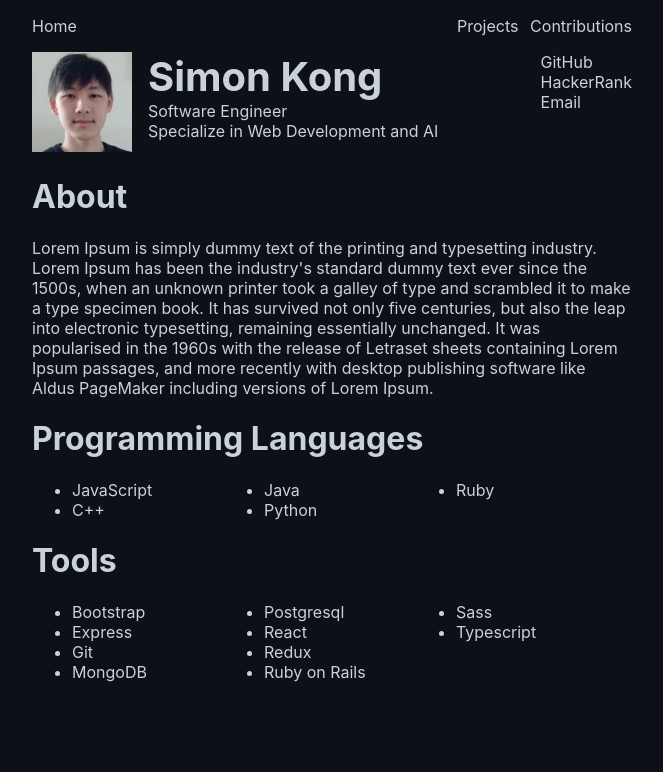
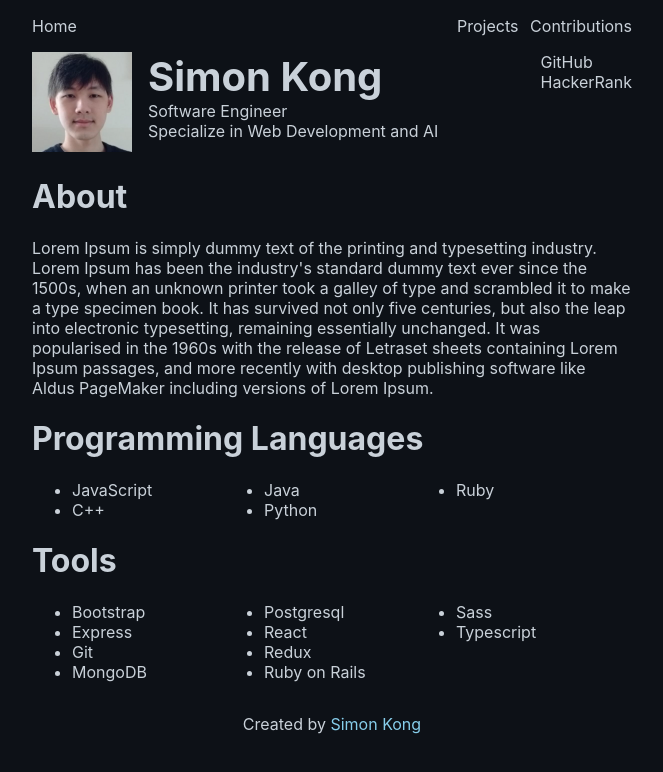
Before and after one commit to simk395/portfolio, a React (Create React App) app: page / in a window 1280 px wide. Shown: the top 772 px of the page, without its empty margins (308-971 px from the left). Built offline with nearby package versions, Linux system fonts and the light colour scheme.

Commit message:
added footer

```diff
--- a/src/App.js
+++ b/src/App.js
@@ -1,12 +1,13 @@
 import './App.css';
 import styled from 'styled-components'
-import {Nav, Profile} from './components'
+import {Nav, Profile, Footer} from './components'
 
 function App() {
   return (
     <Container className="App">
       <Nav/>
       <Profile/>
+      <Footer/>
     </Container>
   );
 }
--- a/src/components/Footer.js
+++ b/src/components/Footer.js
@@ -1,9 +1,10 @@
 import React from 'react'
+import styled from 'styled-components'
 
 function Footer() {
   return (
     <Container>
-        Footer
+        <Text>Created by <Link href="mailto: skongnyc@gmail.com">Simon Kong</Link></Text>
     </Container>
   )
 }
@@ -12,4 +13,12 @@ const Container = styled.div`
 
 `
 
+const Text = styled.p`
+`
+
+const Link = styled.a`
+    color: #87ceeb;
+    text-decoration: none;
+`
+
 export default Footer
--- a/src/components/Profile/Details.js
+++ b/src/components/Profile/Details.js
@@ -12,12 +12,10 @@ function Details() {
             <Title>Simon Kong</Title>
             <Text>Software Engineer</Text>
             <Text>Specialize in Web Development and AI</Text>
-
         </Col>
         <List>
             <Link>GitHub</Link>
             <Link>HackerRank</Link>
-            <Link>Email</Link>
         </List>
     </Container>
   )
--- a/src/components/index.js
+++ b/src/components/index.js
@@ -1,4 +1,5 @@
 import Nav from './Nav'
 import Profile from './Profile'
+import Footer from './Footer'
 
-export {Nav, Profile};
+export {Nav, Profile, Footer};
```
